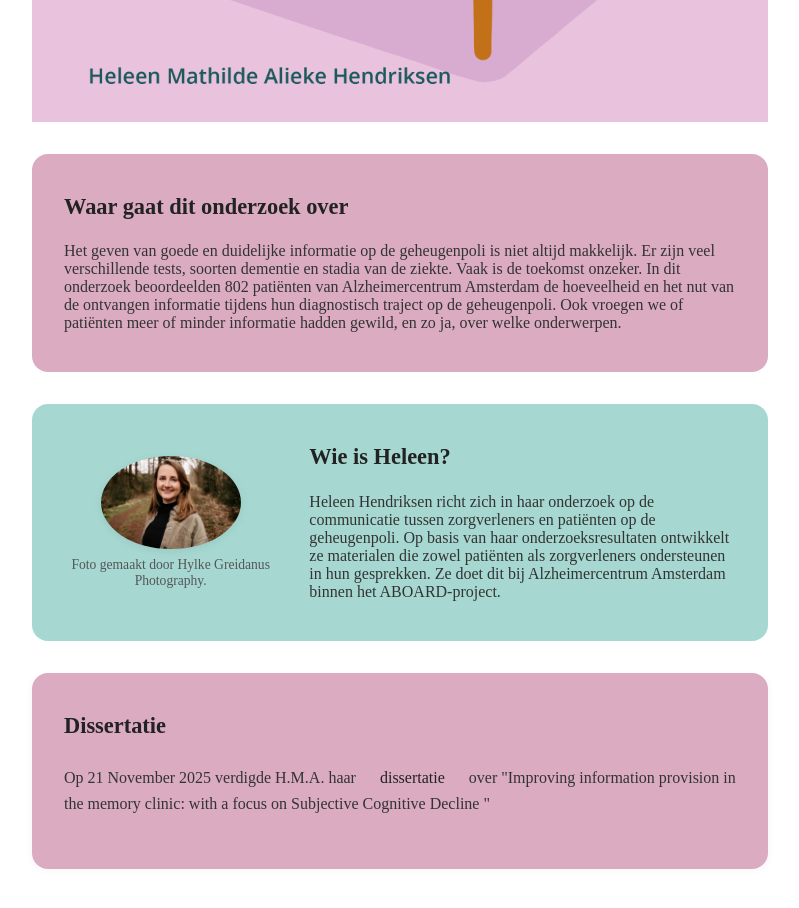
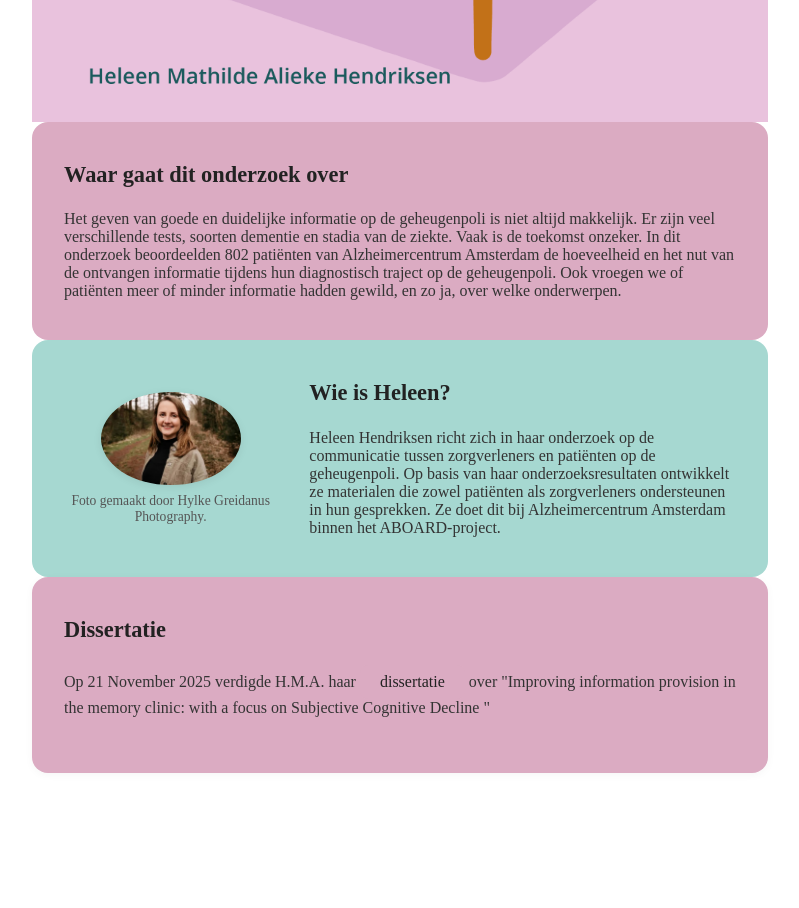
Before and after one commit to JCZuurmond/hma-hendriksen-dissertatie-website, a SvelteKit app: page / in a window 1280 px wide. Shown: the part 1080-1988 px from the top of the page, without its empty margins (240-1039 px from the left). After the commit the page ends 1885 px from the top, so only its background shows below. Built offline with nearby package versions, Linux system fonts and the light colour scheme.

Commit message:
Remove vertical margins

```diff
--- a/src/routes/+page.svelte
+++ b/src/routes/+page.svelte
@@ -148,7 +148,7 @@
     .about-section {
       width: 100%;
       max-width: 800px;
-      margin: 2rem auto 0 auto;
+      margin: 0 auto;
       padding: 2.5rem 2rem;
       background-color: rgb(219, 171, 194); /* Suggested color */
       border-radius: 1rem;
@@ -167,7 +167,7 @@
   .author-section {
     width: 100%;
     max-width: 800px;
-    margin: 2rem auto 0 auto;
+    margin: 0 auto;
     padding: 2.5rem 2rem;
     background-color: rgb(166, 216, 209); /* Second suggested color */
     border-radius: 1rem;
@@ -232,13 +232,19 @@
   .dissertation-section {
     width: 100%;
     max-width: 800px;
-    margin: 2rem auto 2rem auto;
+    margin: 0 auto;
     padding: 2.5rem 2rem;
     background-color: rgb(219, 171, 194); /* Suggested color */
     border-radius: 1rem;
     box-sizing: border-box;
     box-shadow: 0 2px 8px rgba(0,0,0,0.04);
     text-align: left;
+  }
+  .header-section {
+    width: 100%;
+    max-width: 800px;
+    margin: 0 auto;
+    /* No vertical margin between sections */
   }
   .dissertation-section h3 {
     margin-top: 0;
```
